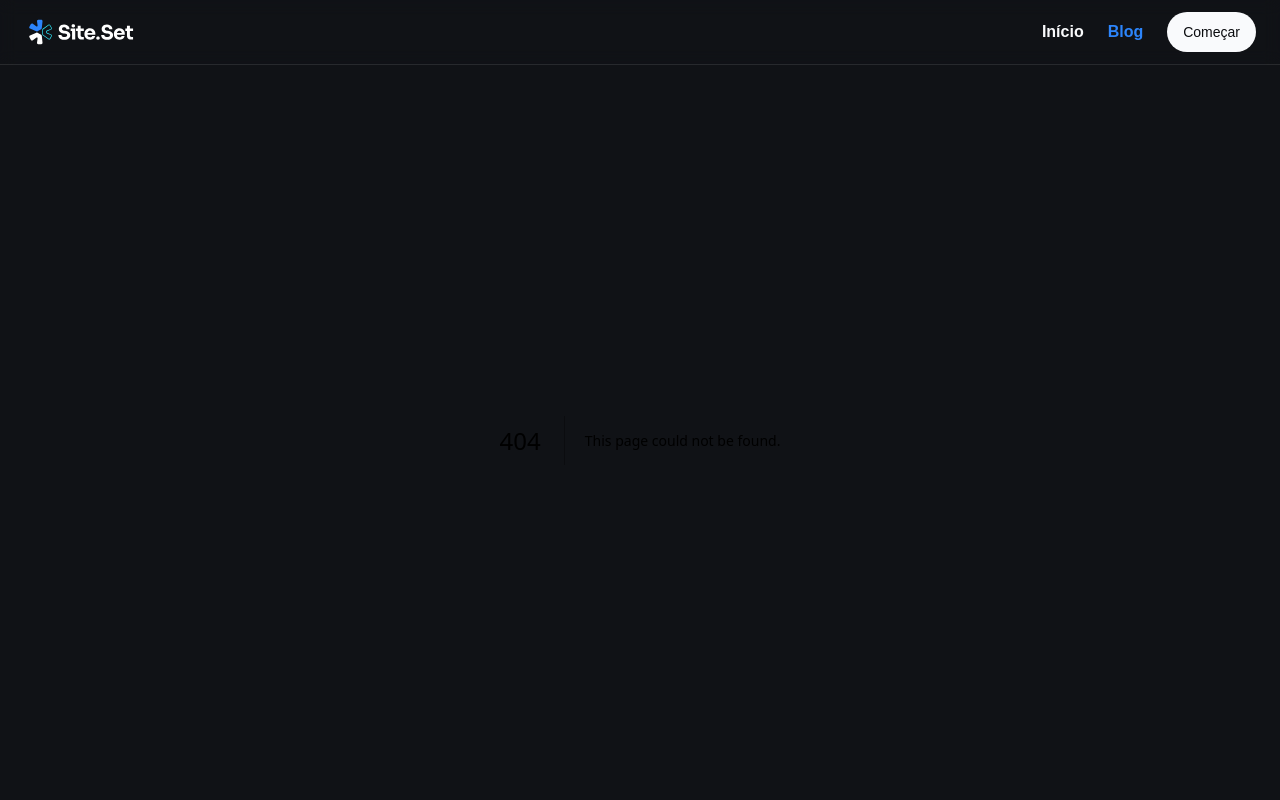
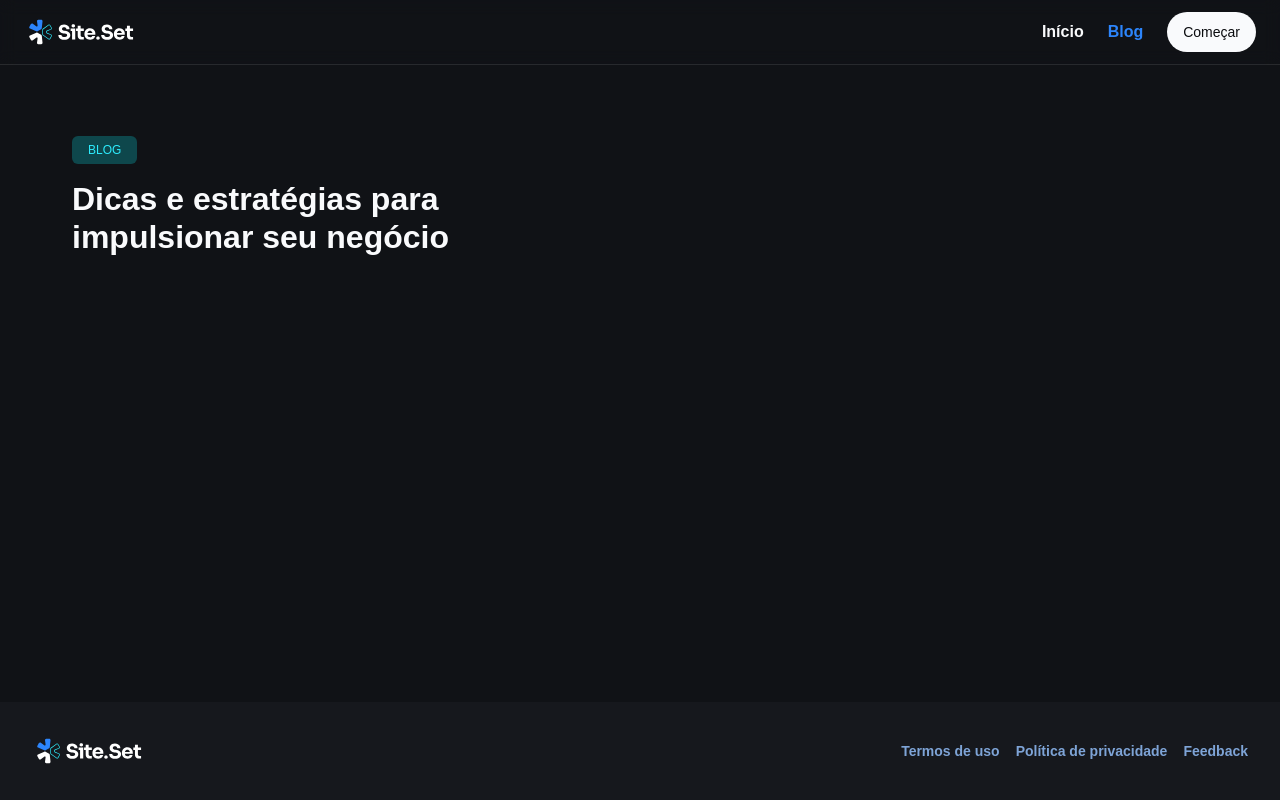
Before and after one commit to PauloStraforini/nextjs-fundamentos-do-next, a Next.js app: page /blog in a window 1280 px wide. Before the commit this address had no page. Shown: the top 800 px of the page. Built offline with nearby package versions, Linux system fonts and the light colour scheme; a web font is replaced by a local one.

Commit message:
Fundamentos do Next.js - Criando página de blog
Signed-off-by: Bruno Roja <brunojlee@hotmail.com>

```diff
--- /dev/null
+++ b/src/pages/blog/index.tsx
@@ -0,0 +1,25 @@
+export default function BlogPage() {
+  return (
+    <div className="flex flex-col py-24 flex-grow h-full">
+      <header className="">
+        <div className="container space-y-6 flex flex-col items-start justify-between md:flex-row md:items-end lg:items-end">
+          <div className="flex flex-col gap-4 md:px-0">
+            {/* TAG */}
+            <span className="text-body-tag text-cyan-100 w-fit rounded-md text-center md:text-left py-2 px-4 bg-cyan-300">
+              BLOG
+            </span>
+
+            {/* Titulo */}
+            <h1 className="text-balance text-start md:text-left text-heading-lg md:text-heading-xl max-w-2xl text-gray-100">
+              Dicas e estratégias para impulsionar seu negócio
+            </h1>
+          </div>
+        </div>
+      </header>
+
+      {/* Search */}
+
+      {/* Listagem de posts */}
+    </div>
+  );
+}
--- a/src/pages/index.tsx
+++ b/src/pages/index.tsx
@@ -1,8 +1,5 @@
 import { LandingPage } from '@/templates/landing-page';
-import { allPosts } from 'contentlayer/generated';
 
 export default function Home() {
-  console.debug(allPosts);
-
   return <LandingPage />;
 }
```
